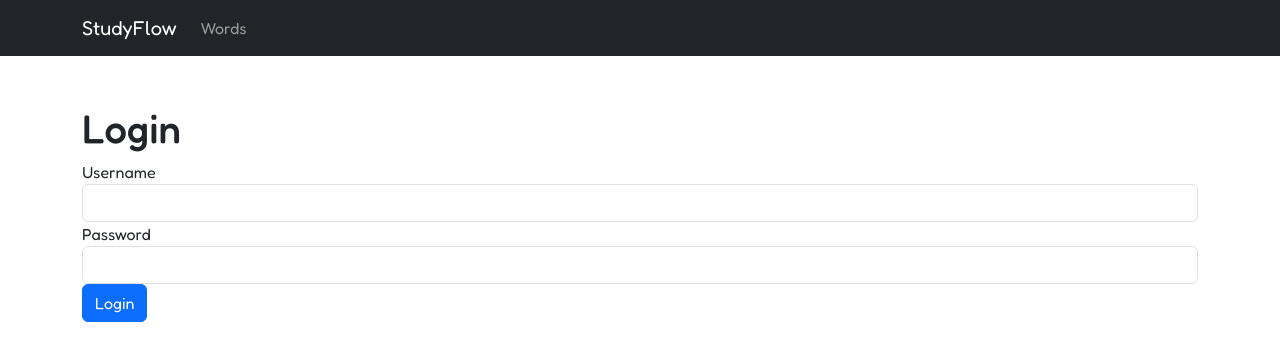
After one commit to whdev36/wordlist, a Flask app: page /login in a window 1280 px wide. The commit adds this page. Shown: the top 361 px of the page. Run offline with Flask 3, Linux system fonts and the light colour scheme; some libraries are stand-ins or nearby versions.

Commit message:
templates

```diff
--- a/app.py
+++ b/app.py
@@ -1,7 +1,7 @@
 from flask import Flask, render_template, request, redirect, url_for
 from flask_sqlalchemy import SQLAlchemy
 from flask_wtf import FlaskForm
-from wtforms import StringField, SubmitField
+from wtforms import StringField, SubmitField, PasswordField
 from wtforms.validators import Length, DataRequired
 from flask_login import LoginManager, UserMixin, login_user, login_required, logout_user, current_user
 
@@ -35,6 +35,12 @@ class WordForm(FlaskForm):
     meaning = StringField('Meaning', validators=[Length(min=1, max=255)])
     submit = SubmitField('Submit')
 
+# Login form
+class LoginForm(FlaskForm):
+    username = StringField('Username', validators=[DataRequired()])
+    password = PasswordField('Password', validators=[DataRequired()])
+    submit = SubmitField('Submit')
+
 # Load user
 @login_manager.user_loader
 def load_user(user_id):
@@ -59,14 +65,19 @@ def admin():
 # Login page
 @app.route('/login', methods=['GET', 'POST'])
 def login():
-    if request.method == 'POST':
-        username = request.form['username']
-        password = request.form['password']
-        user = User.query.filter_by(username=username).first()
-        if user and user.password == password:
+    form = LoginForm()
+    if form.validate_on_submit():
+        user = User.query.filter_by(username=form.username.data).first()
+        if user and user.password == form.password.data:
             login_user(user)
             return redirect(url_for('admin'))
-    return render_template('login.html')
+    return render_template('login.html', form=form)
+
+# Logout user
+@app.route('/logout')
+def logout():
+    logout_user()
+    return redirect(url_for('index'))
 
 # Create a route for homepage
 @app.route('/')
--- /dev/null
+++ b/templates/login.html
@@ -0,0 +1,17 @@
+{% extends 'base.html' %}
+
+{% block content %}
+<h1>Login</h1>
+<form method="POST">
+    {{ form.hidden_tag() }}
+    <div class="form-group">
+        <label for="username">Username</label>
+        {{ form.username(class="form-control", id="username") }}
+    </div>
+    <div class="form-group">
+        <label for="password">Password</label>
+        {{ form.password(class="form-control", id="password") }}
+    </div>
+    <button type="submit" class="btn btn-primary">Login</button>
+</form>
+{% endblock %}
```
Also changed, not shown: templates/admin.html (added, +26 -0 lines), templates/index.html (+7 -3 lines), instance/words.db.
